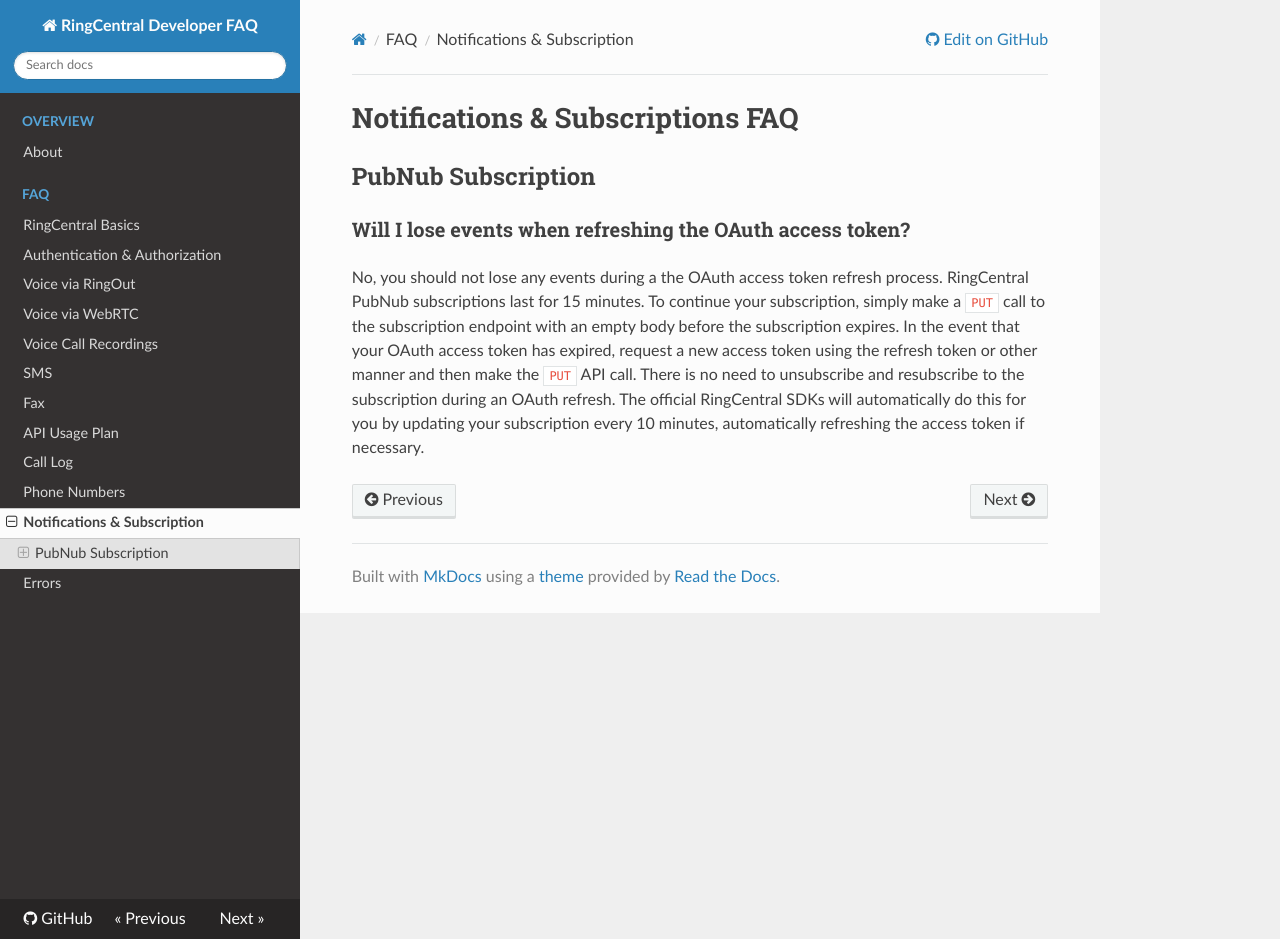
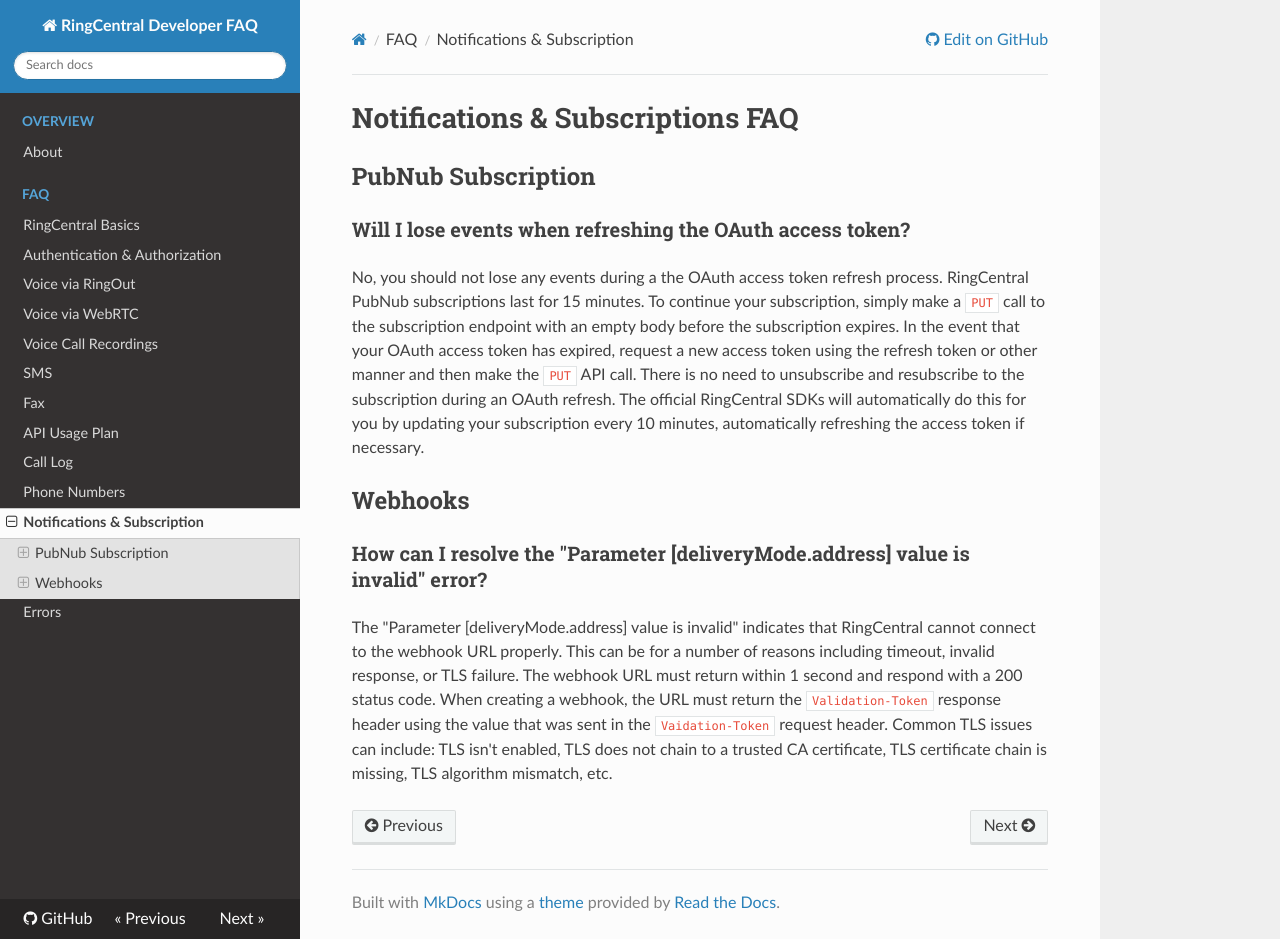
Before and after one commit to ringcentral/ringcentral-faq, an MkDocs documentation site: the page built from docs/notifications_subscriptions.md, in a window 1280 px wide and 939 px high. Built offline with MkDocs 1.6.1, drawn with Linux system fonts in a browser that asks for light colours; nearby versions of some CDN libraries; old or Windows-style settings are respelled for this version of MkDocs.

Commit message:
add webhooks Q&A

```diff
--- a/docs/notifications_subscriptions.md
+++ b/docs/notifications_subscriptions.md
@@ -5,3 +5,9 @@
 ### Will I lose events when refreshing the OAuth access token?
 
 No, you should not lose any events during a the OAuth access token refresh process. RingCentral PubNub subscriptions last for 15 minutes. To continue your subscription, simply make a `PUT` call to the subscription endpoint with an empty body before the subscription expires. In the event that your OAuth access token has expired, request a new access token using the refresh token or other manner and then make the `PUT` API call. There is no need to unsubscribe and resubscribe to the subscription during an OAuth refresh. The official RingCentral SDKs will automatically do this for you by updating your subscription every 10 minutes, automatically refreshing the access token if necessary.
+
+## Webhooks
+
+### How can I resolve the "Parameter [deliveryMode.address] value is invalid" error?
+
+The "Parameter [deliveryMode.address] value is invalid" indicates that RingCentral cannot connect to the webhook URL properly. This can be for a number of reasons including timeout, invalid response, or TLS failure. The webhook URL must return within 1 second and respond with a 200 status code. When creating a webhook, the URL must return the `Validation-Token` response header using the value that was sent in the `Vaidation-Token` request header. Common TLS issues can include: TLS isn't enabled, TLS does not chain to a trusted CA certificate, TLS certificate chain is missing, TLS algorithm mismatch, etc.
```
